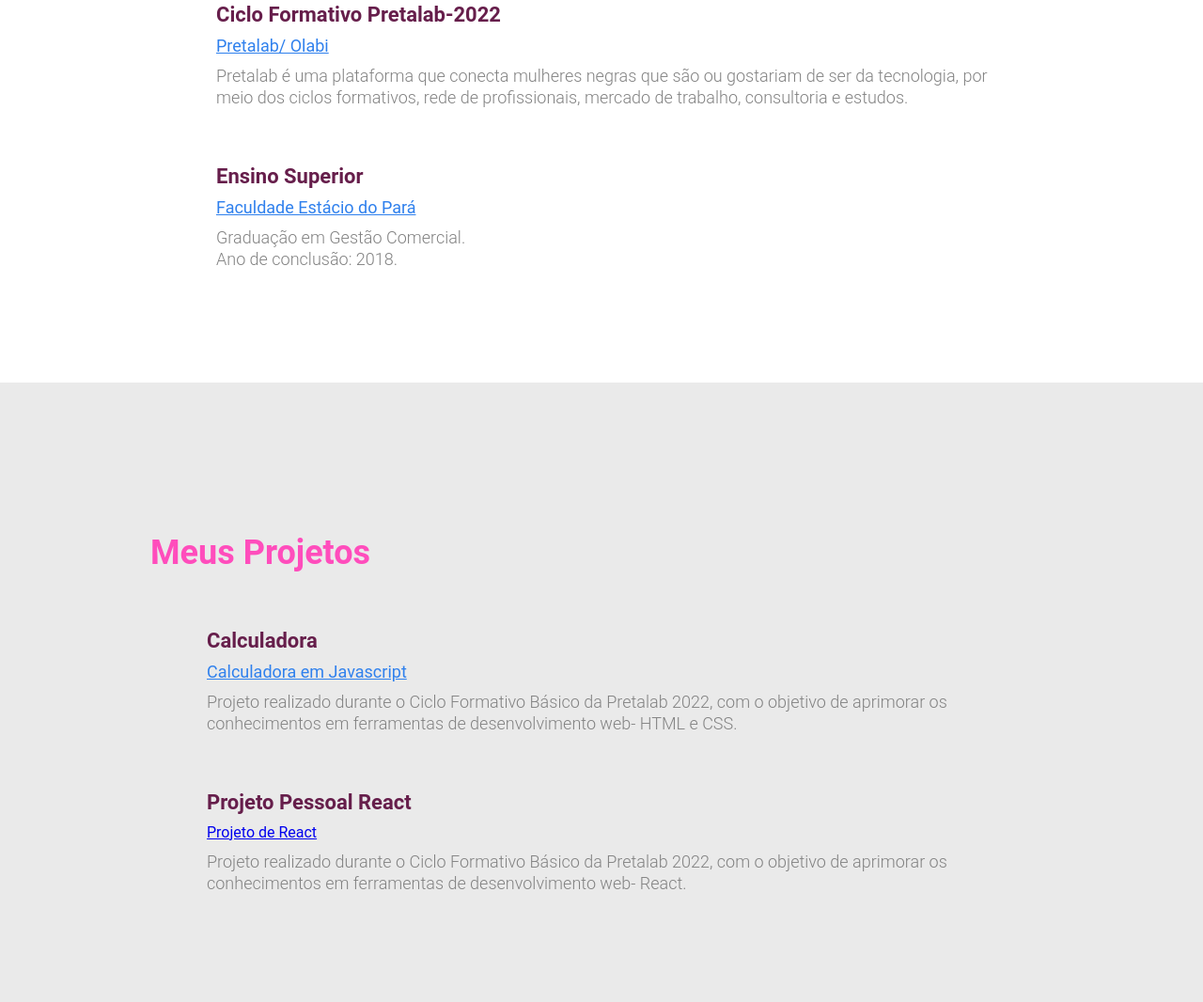
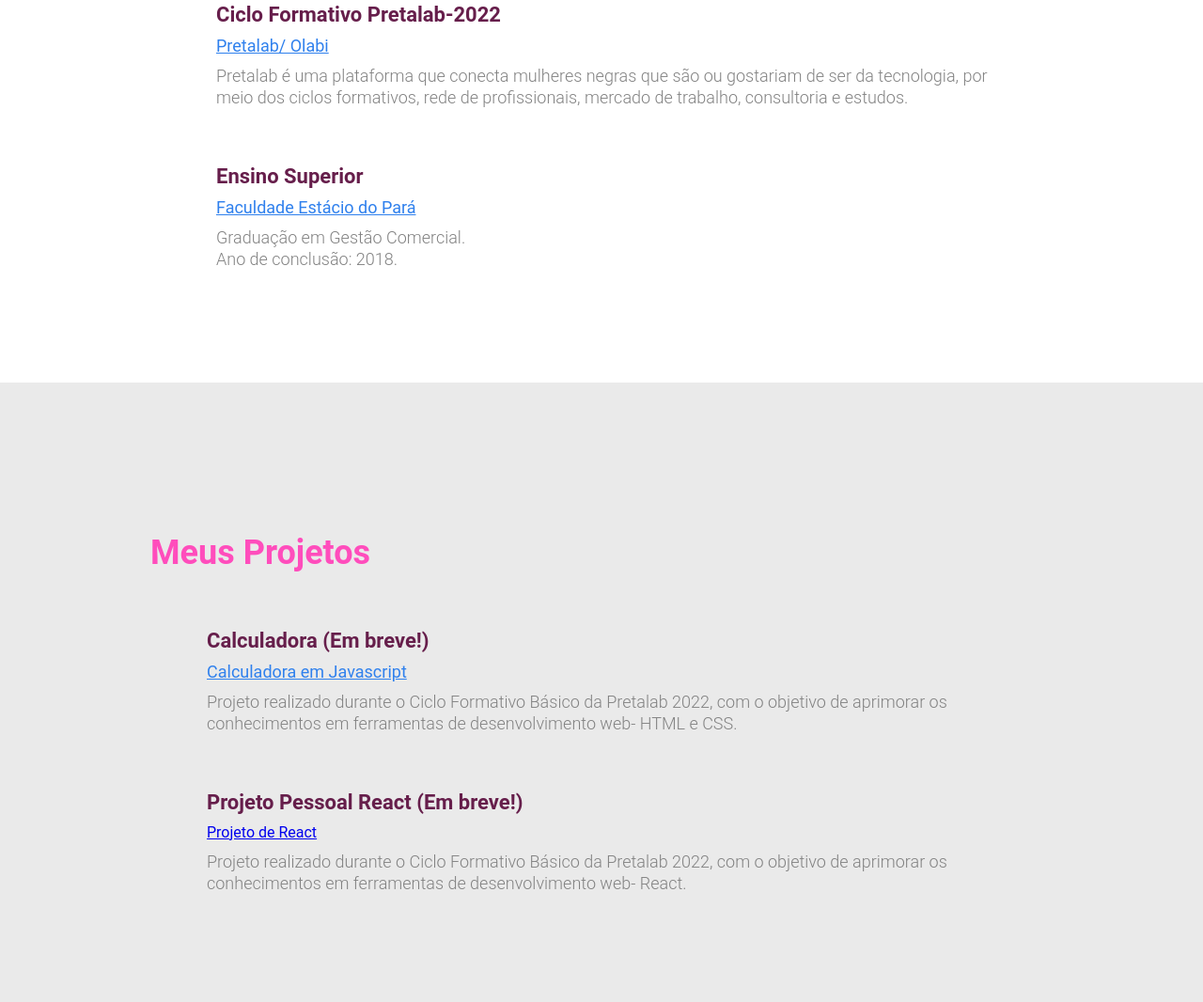
Before and after one commit to RaimundaCarvalho/portfolio-raimunda-trindade-pretalab, a plain HTML site: page index.html in a window 1280 px wide. Shown: the part 979-2045 px from the top of the page at 94% size. Drawn offline with Linux system fonts and the light colour scheme.

Commit message:
Atualizações porfolio pretalab

```diff
--- a/index.html
+++ b/index.html
@@ -38,7 +38,7 @@
 
             <div>
                 <h1 class="nome-completo"> Raimunda Trindade Carvalho</h1>
-                <h2 class="profissao"> Desenvolvedora Front-End</h2>
+                <h2 class="profissao"> Desenvolvedora Web</h2>
             </div>
 
             <div class="texto-sobre">
@@ -86,7 +86,7 @@
             <div class="lista-item">
                 <ul>
                     <li>
-                        <p class="lista-titulo">Calculadora</p>
+                        <p class="lista-titulo">Calculadora (Em breve!)</p>
                         <a href="#" target="_blank" class="lista-local"> Calculadora em Javascript</a>
                         <p class="lista-descricao">
                             Projeto realizado durante o Ciclo Formativo Básico da Pretalab 2022, com o objetivo de aprimorar os conhecimentos em ferramentas de desenvolvimento web- HTML e CSS.
@@ -95,7 +95,7 @@
                     </li>
 
                     <li>
-                        <p class="lista-titulo"> Projeto Pessoal React</p>
+                        <p class="lista-titulo"> Projeto Pessoal React (Em breve!)</p>
                         <a href="#" target="_blank" classs="lista-local"> Projeto de React</a>
                         <p class="lista-descricao">
                             Projeto realizado durante o Ciclo Formativo Básico da Pretalab 2022, com o objetivo de aprimorar os conhecimentos em ferramentas de desenvolvimento web- React.
```
